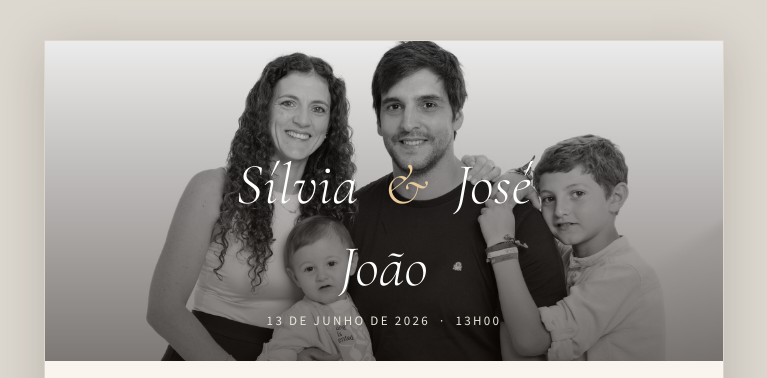
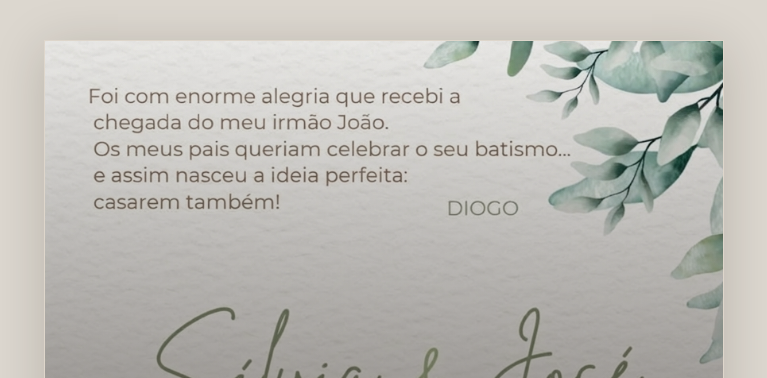
Before and after one commit to josrego/casamento-silvia-jose, a website with bundled scripts: page index.html in a window 1280 px wide. Shown: the top 378 px of the page, without its empty margins (256-1023 px from the left). Built offline with nearby package versions, Linux system fonts and the light colour scheme.

Commit message:
fix header

```diff
--- a/index.html
+++ b/index.html
@@ -44,16 +44,11 @@
     /* ── HEADER ── */
     .header {
       position: relative;
-      height: 320px;
-      overflow: hidden;
     }
     .header-img {
       width: 100%;
-      height: 100%;
-      object-fit: cover;
-      object-position: center 18%;
+      height: auto;
       display: block;
-      filter: grayscale(1) brightness(1);
     }
     .header-overlay {
       position: absolute;
@@ -415,9 +410,6 @@
       .flyer {
         width: 100%;
       }
-      .header {
-        height: 300px;
-      }
       .header-text {
         padding: 24px 24px 28px;
       }
@@ -451,9 +443,6 @@
     @media (max-width: 640px) {
       body {
         padding: 12px 6px 24px;
-      }
-      .header {
-        height: 250px;
       }
       .header-text {
         padding: 16px 14px 18px;
@@ -589,20 +578,8 @@
 
   <!-- ── HEADER ── -->
   <header class="header">
-    <img class="header-img" src="uploads/header-family.jpeg" alt="Família dos noivos" />
+    <img class="header-img" src="uploads/header.png" />
     <div class="header-overlay"></div>
-    <div class="header-text">
-      <h1 class="header-names">
-        <em>Sílvia</em>
-        <span class="header-ampersand">&amp;</span>
-        <em>José</em>
-      </h1>\
-      <h1 class="header-names">
-        <em>João</em>
-      </h1>
-
-      <p class="header-date">13 de Junho de 2026 &nbsp;·&nbsp; 13h00</p>
-    </div>
   </header>
 
   <!-- ── BODY ── -->
```
Also changed, not shown: uploads/header.png (added), uploads/quinta.jpg, 1 other file.
